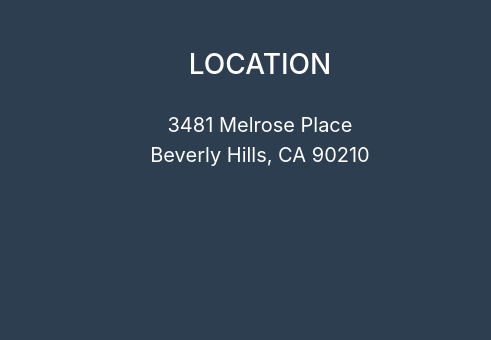
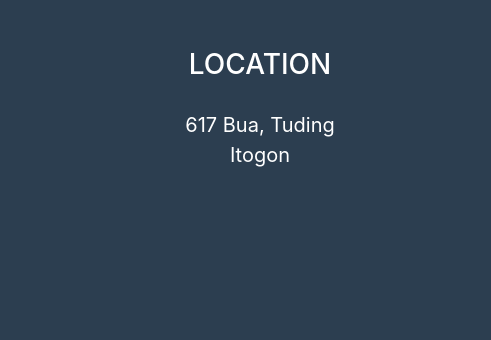
Before and after one commit to martinstephen00/Martin, a website with bundled scripts: page index.html in a window 1280 px wide. Shown: the part 2308-2648 px from the top of the page, 0-491 px from the left. Built offline with nearby package versions, Linux system fonts and the light colour scheme; a script that the page names is missing.

Commit message:
Add files via upload

```diff
--- a/index.html
+++ b/index.html
@@ -89,7 +89,7 @@
         <hr class="star-light">
         <div class="row">
           <div class="col-lg-4 ml-auto">
-            <p>Born and raised at the Summer Capital of the Philippines and the City of Pines, Baguio City.</p>
+            <p>Born and raised at the Summer Capital of the Philippines and the City of Pines, Baguio City. </p>
           </div>
           <div class="col-lg-4 mr-auto">
             <p>I'm pursuing a Bachelor's Degree in Information Technology with majors in Network and Security at University of the Cordilleras, Baguio City.</p>
@@ -148,8 +148,8 @@ var disqus_config = function () {
           <div class="row">
             <div class="footer-col col-md-4">
               <h3>Location</h3>
-              <p>3481 Melrose Place
-                <br>Beverly Hills, CA 90210</p>
+              <p>617 Bua, Tuding
+                <br>Itogon</p>
             </div>
             <div class="footer-col col-md-4">
               <h3>Around the Web</h3>
```
